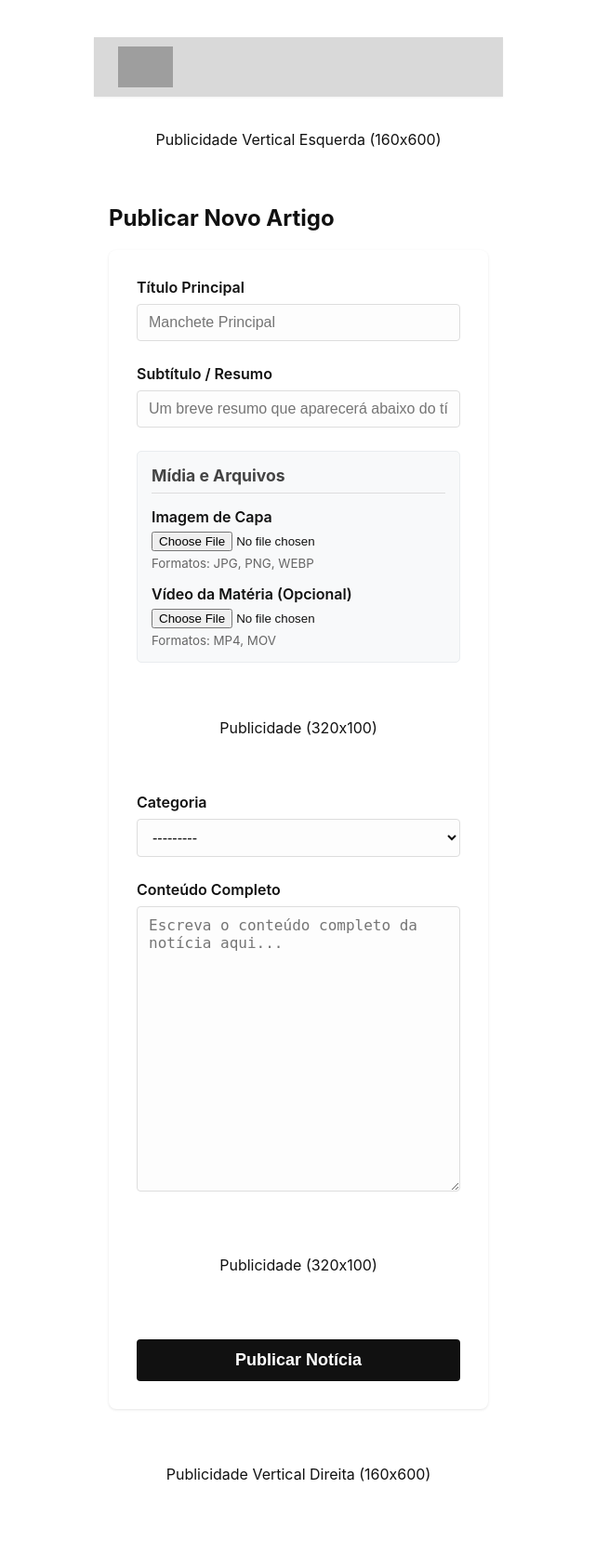
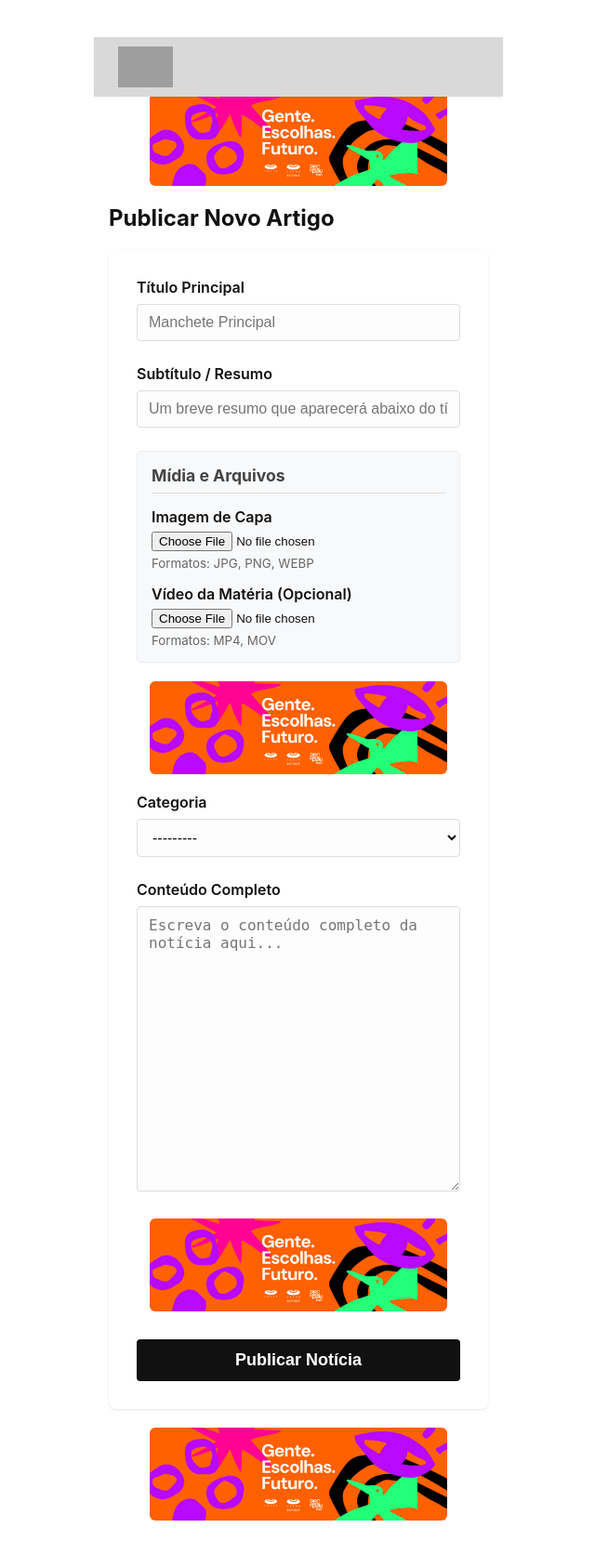
Before and after one commit to Lucascbayma/KIVO, a Django app: page /adicionar/ in a window 1280 px wide. Shown: the whole page at 93% size, without its empty margins (319-959 px from the left). Run offline with Django 4.2, Linux system fonts and the light colour scheme; the visitor is signed in with stand-in values (Sample User, id 1); data that the repository does not hold is empty; grey boxes are pictures that could not be loaded.

Commit message:
Adicionando anuncios na página de adicionar notícia

```diff
--- a/jornal/templates/adicionar_noticia.html
+++ b/jornal/templates/adicionar_noticia.html
@@ -32,7 +32,7 @@
     <div class="layout-with-ads">
 
         <div class="bloco-anuncio sidebar-left">
-            <span>Publicidade Vertical Esquerda (160x600)</span>
+            <img src="{% static 'jornal/imagens/anuncio.jpg' %}" alt="Publicidade">
         </div>
 
         <div class="main-form-content">
@@ -87,7 +87,7 @@
                     </div>
 
                     <div class="bloco-anuncio ad-mobile-inject">
-                        <span>Publicidade (320x100)</span>
+                        <img src="{% static 'jornal/imagens/anuncio.jpg' %}" alt="Publicidade">
                     </div>
 
                     <div class="form-field">
@@ -101,7 +101,7 @@
                     </div>
 
                     <div class="bloco-anuncio ad-mobile-inject">
-                        <span>Publicidade (320x100)</span>
+                        <img src="{% static 'jornal/imagens/anuncio.jpg' %}" alt="Publicidade">
                     </div>
 
                     <button type="submit" class="submit-button">Publicar Notícia</button>
@@ -110,7 +110,7 @@
         </div>
 
         <div class="bloco-anuncio sidebar-right">
-            <span>Publicidade Vertical Direita (160x600)</span>
+            <img src="{% static 'jornal/imagens/anuncio.jpg' %}" alt="Publicidade">
         </div>
 
     </div> </main>
```
